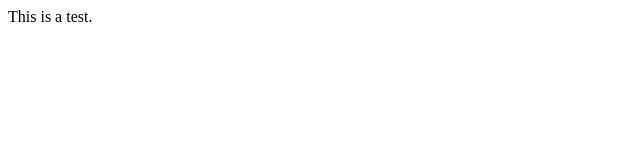
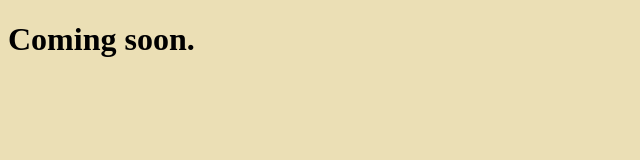
Before and after one commit to danielcreid/mica-andrew, a plain HTML site: page index.html in a window 1280 px wide. Shown: the whole page, without its empty margins (0-640 px from the left). Drawn offline with Linux system fonts and the light colour scheme.

Commit message:
Update index.html

```diff
--- a/index.html
+++ b/index.html
@@ -3,7 +3,7 @@
 <html>
 <head>
 </head>
-<body>
-This is a test.
+<body style="background-color: #EBDFB5;">
+<h1>Coming soon.</h1>
 </body>
 </html>
```
